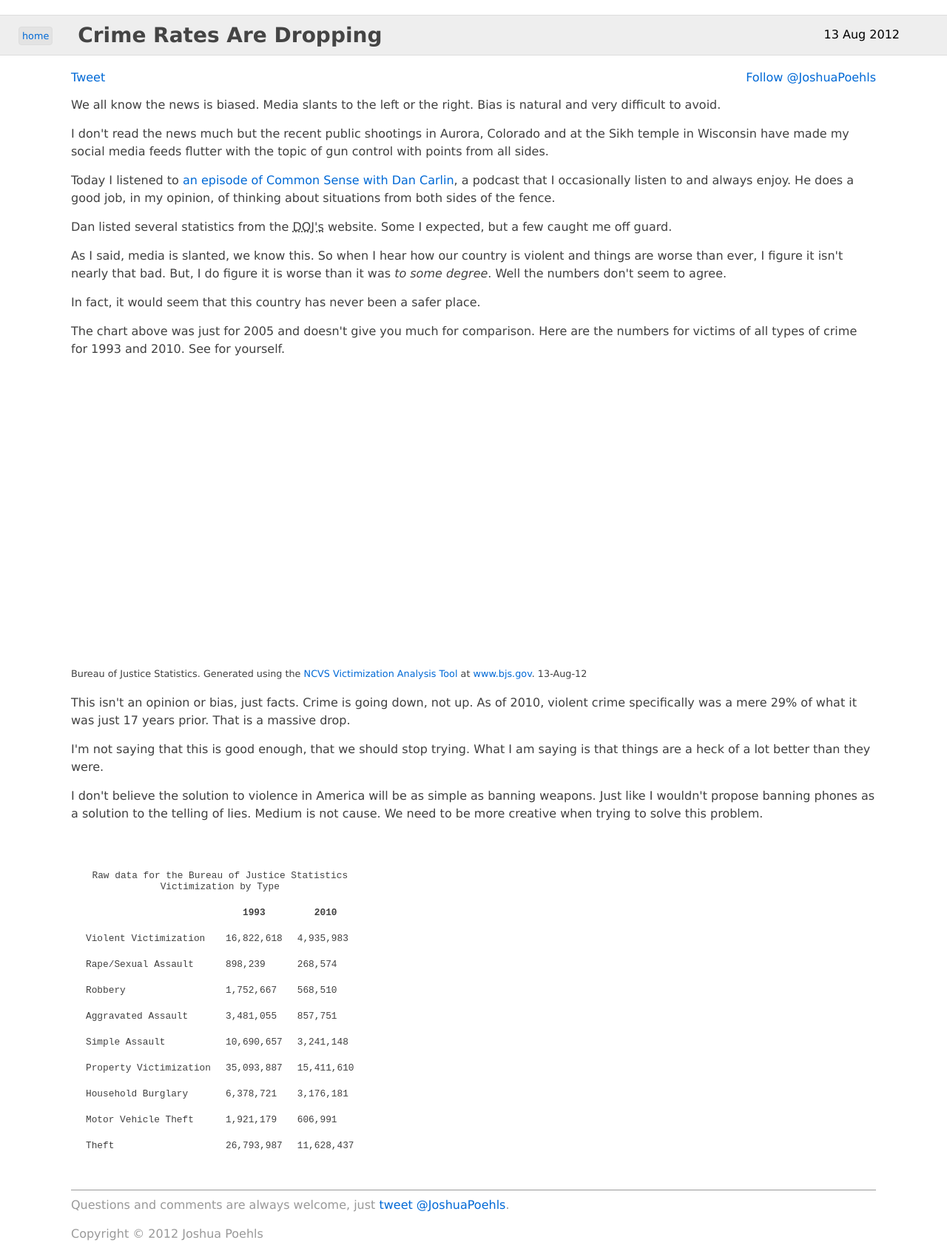
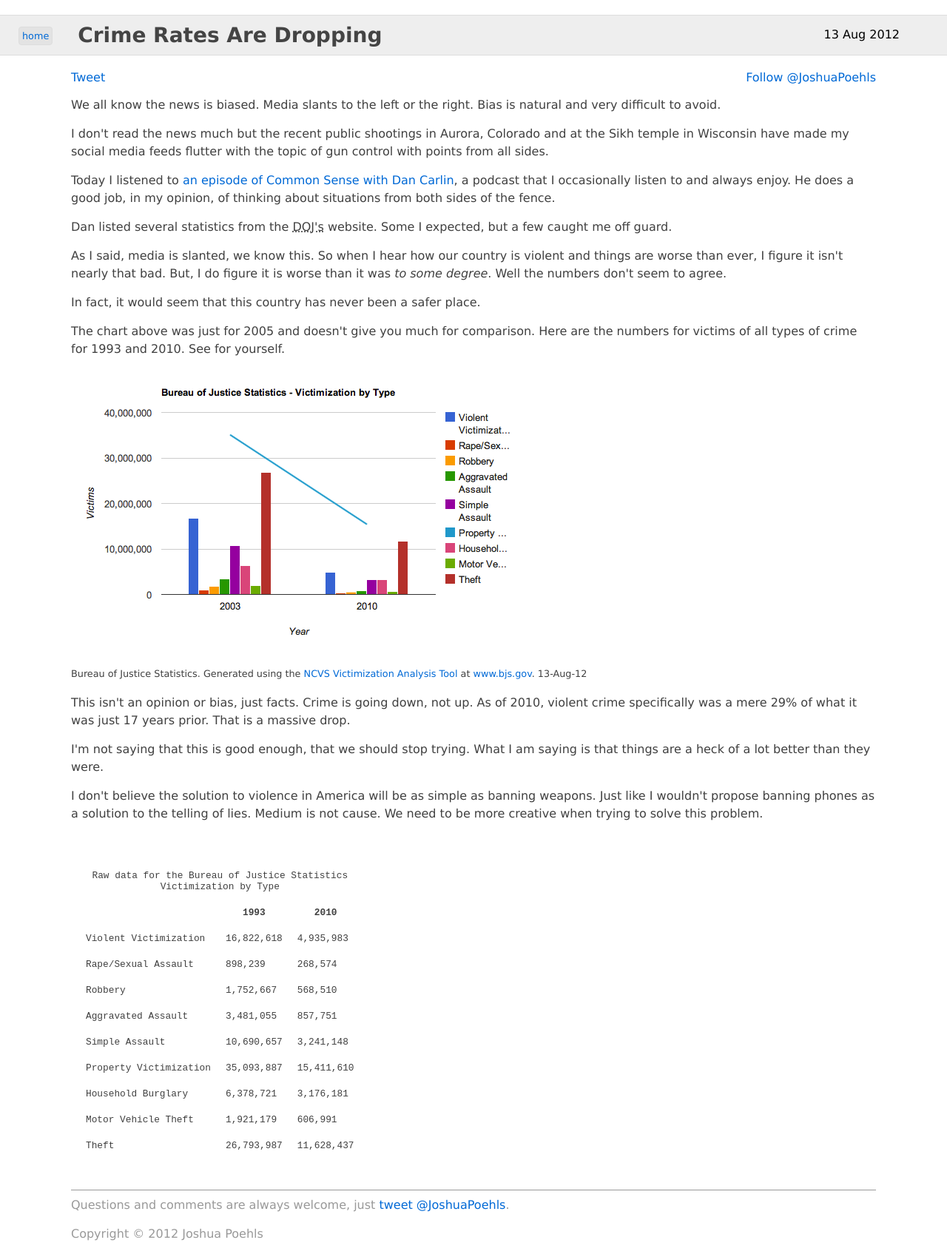
Before and after one commit to jpoehls/zduck.com, a Jekyll site: the page built from _posts/2012/2012-08-13-Crime-rates-are-dropping.html, in a window 1280 px wide. Shown: the whole page at 74% size. Built offline with Jekyll 4.4.1, drawn with Linux system fonts in a browser that asks for light colours; comment, search, counter and statistics services are not loaded.

Commit message:
Added chart image before JS loads the dynamic chart.

```diff
--- a/_posts/2012/2012-08-13-Crime-rates-are-dropping.html
+++ b/_posts/2012/2012-08-13-Crime-rates-are-dropping.html
@@ -52,13 +52,15 @@ comments: false
           seriesType: "bars",
           series: {5: {type: "line"}}
         });
+
+        document.getElementById('visualization').style.backgroundImage = 'none';
       }
 
 
       google.setOnLoadCallback(drawVisualization);
     </script>
 
-    <div id="visualization" style="width: 600px; height: 400px;"></div>
+    <div id="visualization" style="width: 600px; height: 400px; background-image: url(/assets/forposts/crime-rates-are-dropping.png);"></div>
 
     <p style="font-size: .8em;">Bureau of Justice Statistics.
       Generated using the <a href="http://bjs.ojp.usdoj.gov/index.cfm?ty=nvat">NCVS Victimization Analysis Tool</a> at <a href="www.bjs.gov">www.bjs.gov</a>. 13-Aug-12
```
